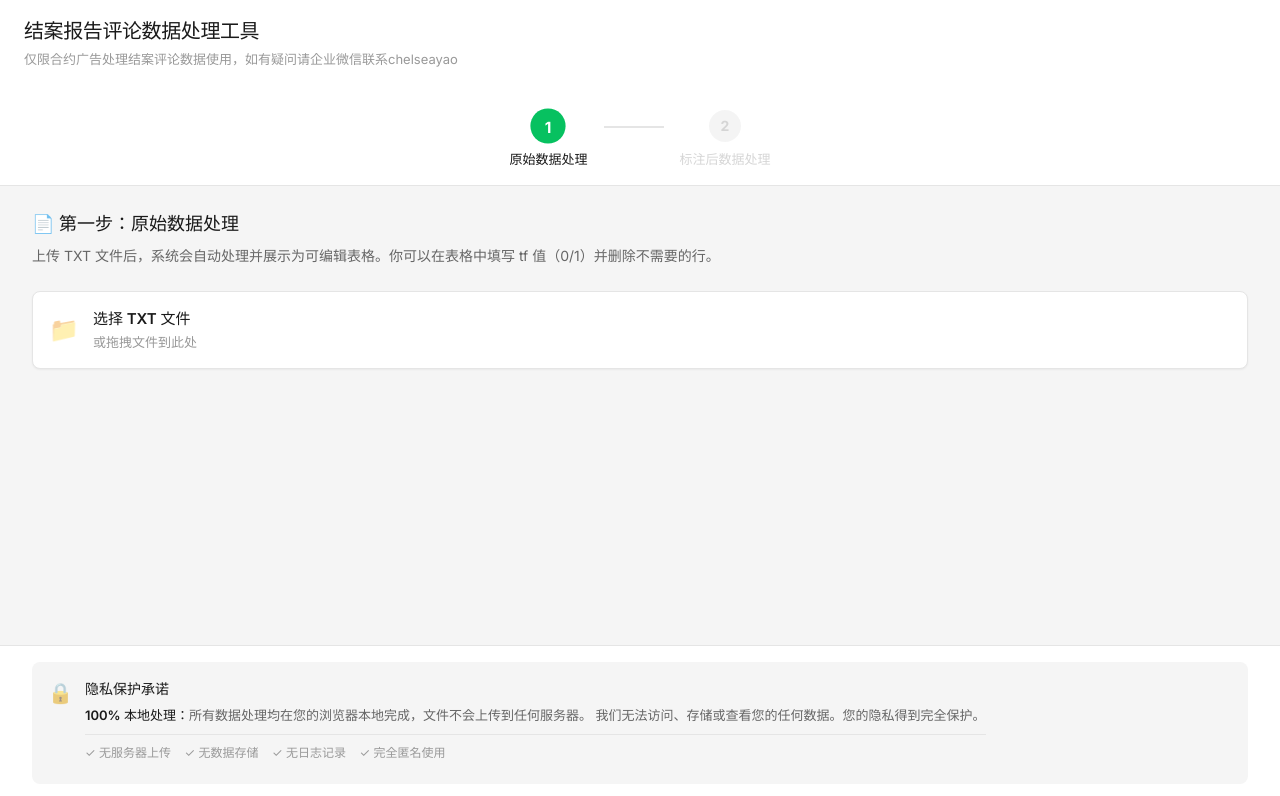
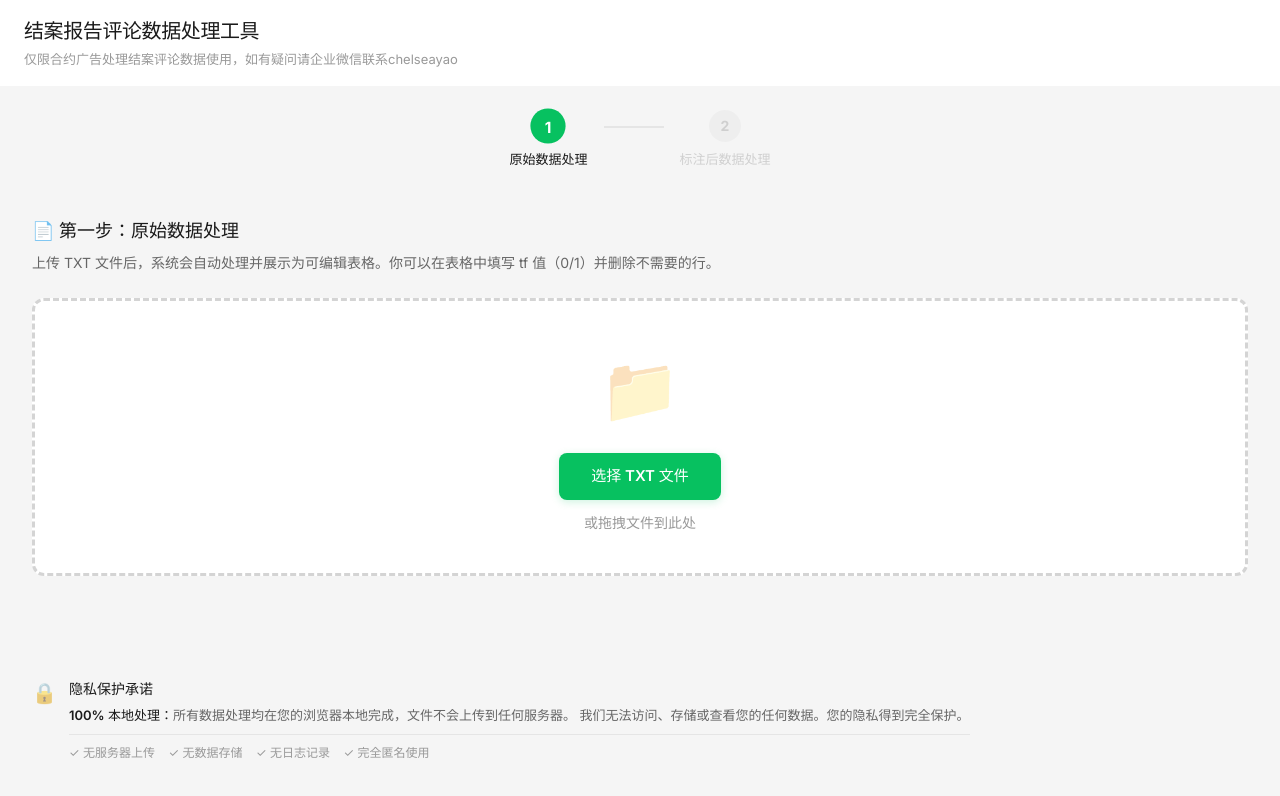
Before and after one commit to yaojz9611-max/wxad-report-comments, a React (Vite) app: page / in a window 1280 px wide. Shown: the top 796 px of the page. Built offline with nearby package versions, Linux system fonts and the light colour scheme.

Commit message:
去除边框线条，优化上传区域为虚线框样式，提升视觉流畅度

```diff
--- a/src/App.css
+++ b/src/App.css
@@ -37,7 +37,7 @@ body {
 .app-header {
   background: white;
   padding: 16px 24px;
-  box-shadow: 0 1px 0 rgba(0, 0, 0, 0.05);
+  box-shadow: none;
   margin-bottom: 0;
 }
 
@@ -60,9 +60,9 @@ body {
   align-items: center;
   justify-content: center;
   gap: 0;
-  padding: 24px 20px 16px;
-  background: white;
-  border-bottom: 1px solid #e5e5e5;
+  padding: 24px 20px 24px;
+  background: transparent;
+  border-bottom: none;
 }
 
 .step-item {
@@ -185,8 +185,8 @@ body {
 
 .app-footer {
   padding: 16px 32px;
-  background: white;
-  border-top: 1px solid #e5e5e5;
+  background: transparent;
+  border-top: none;
 }
 
 @media (min-width: 1400px) {
@@ -202,9 +202,9 @@ body {
 }
 
 .privacy-notice {
-  background: #f5f5f5;
-  border-radius: 8px;
-  padding: 16px;
+  background: transparent;
+  border-radius: 0;
+  padding: 16px 0;
   max-width: 100%;
   margin: 0;
   box-shadow: none;
@@ -308,16 +308,16 @@ body {
 .table-select {
   padding: 6px 10px;
   border-radius: 6px;
-  border: 1px solid #e5e5e5;
-  background: white;
+  border: none;
+  background: #f5f5f5;
   font-size: 0.875rem;
   color: #1a1a1a;
 }
 
 .secondary-button {
   padding: 8px 14px;
-  background: white;
-  border: 1px solid #e5e5e5;
+  background: #f5f5f5;
+  border: none;
   color: #666;
   border-radius: 6px;
   font-weight: 500;
@@ -327,8 +327,7 @@ body {
 }
 
 .secondary-button:hover:not(:disabled) {
-  background: #fafafa;
-  border-color: #d4d4d4;
+  background: #e8e8e8;
 }
 
 .secondary-button:disabled {
@@ -340,9 +339,9 @@ body {
 
 .hint-message {
   background: #fff8e1;
-  border: 1px solid #ffe08a;
+  border: none;
   color: #7a5b00;
-  border-radius: 10px;
+  border-radius: 8px;
   padding: 12px 14px;
   margin: 10px 0 16px;
   font-size: 0.8125rem;
@@ -355,7 +354,7 @@ body {
   padding: 16px;
   border-radius: 8px;
   background: #fef2f2;
-  border: 1px solid #fecaca;
+  border: none;
   margin: 16px 0;
 }
 
@@ -384,12 +383,12 @@ body {
 }
 
 .table-container {
-  border: 1px solid #e5e5e5;
+  border: none;
   border-radius: 8px;
   overflow: auto;
   max-height: 60vh;
-  background: white;
-  box-shadow: 0 1px 2px rgba(0, 0, 0, 0.05);
+  background: #fafafa;
+  box-shadow: none;
 }
 
 @media (min-width: 1400px) {
@@ -413,11 +412,11 @@ body {
 .data-table thead th {
   position: sticky;
   top: 0;
-  background: #fafafa;
+  background: white;
   z-index: 2;
   text-align: left;
   padding: 12px;
-  border-bottom: 1px solid #e5e5e5;
+  border-bottom: 2px solid #f0f0f0;
   color: #666;
   font-weight: 600;
   white-space: nowrap;
@@ -426,9 +425,10 @@ body {
 
 .data-table tbody td {
   padding: 12px;
-  border-bottom: 1px solid #f5f5f5;
+  border-bottom: 1px solid #f8f8f8;
   vertical-align: top;
   color: #1a1a1a;
+  background: white;
 }
 
 .data-table tbody tr:hover td {
@@ -444,7 +444,7 @@ body {
 }
 
 .data-table thead .table-sticky-col {
-  background: #fafafa;
+  background: white;
   z-index: 3;
 }
 
@@ -452,19 +452,21 @@ body {
   width: 64px;
   padding: 6px 10px;
   border-radius: 6px;
-  border: 1px solid #e5e5e5;
+  border: none;
+  background: #f5f5f5;
   font-size: 0.875rem;
 }
 
 .tf-input:focus {
   outline: none;
-  border-color: #07C160;
+  background: #e8f5e9;
+  box-shadow: 0 0 0 2px rgba(7, 193, 96, 0.2);
 }
 
 .row-delete-button {
   padding: 6px 10px;
   border-radius: 6px;
-  border: 1px solid #fecaca;
+  border: none;
   background: #fef2f2;
   color: #dc2626;
   cursor: pointer;
@@ -473,7 +475,7 @@ body {
 }
 
 .row-delete-button:hover {
-  background: #fee2e2;
+  background: #fecaca;
 }
 
 .inline-notice {
@@ -529,20 +531,21 @@ body {
 }
 
 .upload-section-compact {
-  border: 1px solid #e5e5e5;
-  border-radius: 8px;
-  padding: 16px;
+  border: 3px dashed #d4d4d4;
+  border-radius: 12px;
+  padding: 40px 20px;
   background: white;
   transition: all 0.3s ease;
   cursor: pointer;
-  margin-bottom: 16px;
-  box-shadow: 0 1px 2px rgba(0, 0, 0, 0.05);
+  margin-bottom: 24px;
+  box-shadow: none;
+  text-align: center;
 }
 
 @media (min-width: 1400px) {
   .upload-section-compact {
-    padding: 20px;
-    margin-bottom: 20px;
+    padding: 48px 24px;
+    margin-bottom: 28px;
   }
 }
 
@@ -554,42 +557,50 @@ body {
 .upload-section-compact.drag-over {
   background: #f0fdf4;
   border-color: #07C160;
-  border-style: solid;
+  border-style: dashed;
 }
 
 .upload-compact-content {
   display: flex;
+  flex-direction: column;
   align-items: center;
-  gap: 14px;
+  gap: 16px;
 }
 
 .upload-icon-small {
-  font-size: 1.5rem;
+  font-size: 4rem;
   flex-shrink: 0;
-  opacity: 0.6;
+  opacity: 0.4;
 }
 
 .upload-compact-text {
   display: flex;
   flex-direction: column;
-  gap: 2px;
+  align-items: center;
+  gap: 12px;
 }
 
 .file-input-label-compact {
-  color: #1a1a1a;
+  display: inline-block;
+  padding: 12px 32px;
+  background: #07C160;
+  color: white;
   font-weight: 600;
   font-size: 0.9375rem;
   cursor: pointer;
   transition: all 0.2s ease;
+  border-radius: 8px;
+  box-shadow: 0 2px 8px rgba(7, 193, 96, 0.2);
 }
 
 .file-input-label-compact:hover {
-  color: #07C160;
+  background: #06AE56;
+  box-shadow: 0 4px 12px rgba(7, 193, 96, 0.3);
 }
 
 .upload-hint {
   color: #999;
-  font-size: 0.8125rem;
+  font-size: 0.875rem;
 }
 
 .data-ready-card {
@@ -597,17 +608,17 @@ body {
   align-items: center;
   gap: 12px;
   padding: 16px;
-  border-radius: 8px;
-  background: white;
-  border: 1px solid #e5e5e5;
-  margin-bottom: 16px;
-  box-shadow: 0 1px 2px rgba(0, 0, 0, 0.05);
+  border-radius: 12px;
+  background: #f0fdf4;
+  border: none;
+  margin-bottom: 24px;
+  box-shadow: none;
 }
 
 @media (min-width: 1400px) {
   .data-ready-card {
     padding: 20px;
-    margin-bottom: 20px;
+    margin-bottom: 28px;
   }
 }
 
@@ -647,15 +658,15 @@ body {
   gap: 16px;
   padding: 20px;
   border-radius: 12px;
-  background: linear-gradient(135deg, #fef3c7 0%, #fde68a 100%);
-  border: 2px solid #fbbf24;
-  margin-bottom: 20px;
+  background: #fff8e1;
+  border: none;
+  margin-bottom: 24px;
 }
 
 @media (min-width: 1400px) {
   .warning-card {
     padding: 24px;
-    margin-bottom: 24px;
+    margin-bottom: 28px;
   }
 }
 
@@ -689,10 +700,10 @@ body {
 
 .link-button {
   padding: 8px 16px;
-  background: white;
-  border: 1px solid #e5e5e5;
+  background: transparent;
+  border: none;
   border-radius: 6px;
-  color: #666;
+  color: #07C160;
   font-weight: 500;
   cursor: pointer;
   transition: all 0.2s ease;
@@ -701,8 +712,8 @@ body {
 }
 
 .link-button:hover:not(:disabled) {
-  background: #fafafa;
-  color: #07C160;
+  background: rgba(7, 193, 96, 0.08);
+  color: #06AE56;
 }
 
 .link-button:disabled {
@@ -746,8 +757,8 @@ body {
 
 .secondary-action-button {
   padding: 14px 24px;
-  background: white;
-  border: 1px solid #e5e5e5;
+  background: #f5f5f5;
+  border: none;
   color: #666;
   border-radius: 8px;
   font-size: 0.9375rem;
@@ -757,14 +768,13 @@ body {
 }
 
 .secondary-action-button:hover {
-  background: #fafafa;
-  border-color: #d4d4d4;
+  background: #e8e8e8;
 }
 
 .alternative-option {
-  margin-top: 24px;
-  padding-top: 20px;
-  border-top: 1px solid #e5e5e5;
+  margin-top: 32px;
+  padding-top: 0;
+  border-top: none;
 }
 
 .toggle-option-button {
@@ -921,17 +931,17 @@ body {
 
 .result-section {
   background: white;
-  border: 1px solid #e5e5e5;
-  border-radius: 8px;
-  padding: 20px;
-  margin-top: 16px;
-  box-shadow: 0 1px 2px rgba(0, 0, 0, 0.05);
+  border: none;
+  border-radius: 12px;
+  padding: 24px;
+  margin-top: 24px;
+  box-shadow: 0 2px 12px rgba(0, 0, 0, 0.04);
 }
 
 @media (min-width: 1400px) {
   .result-section {
-    padding: 28px;
-    margin-top: 24px;
+    padding: 32px;
+    margin-top: 28px;
   }
 }
 
```
Also changed, not shown: 4 other files (tests, documents, lock files or other folders).
